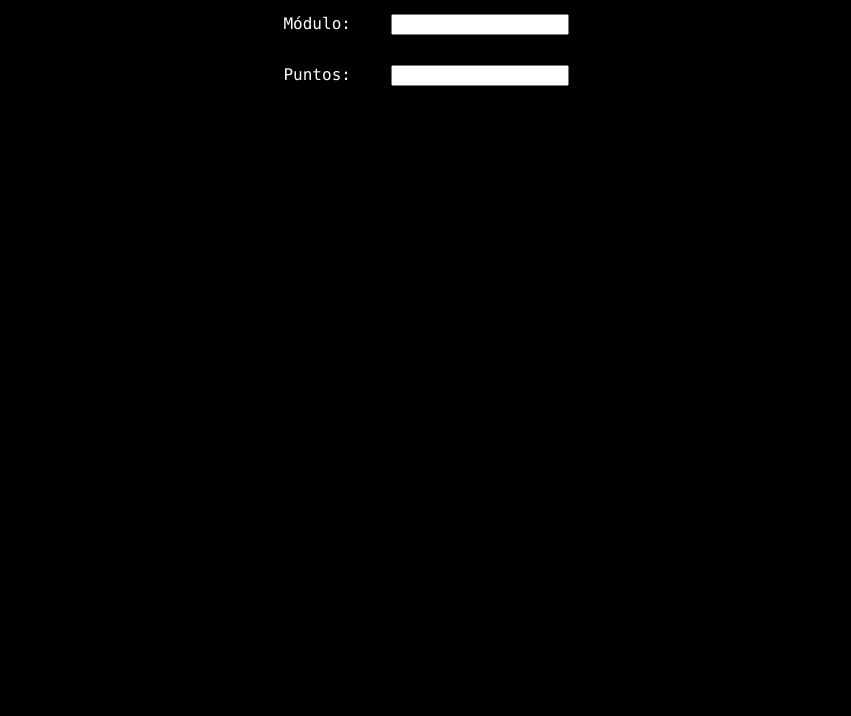
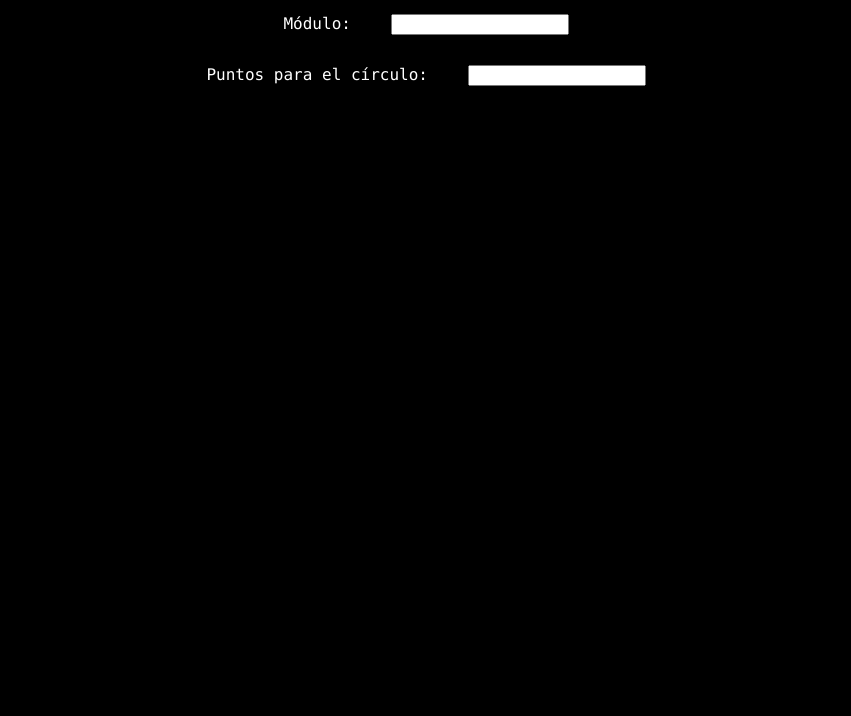
Before and after one commit to luxarts/DeltaCalibCalc, a plain HTML site: page generadordescripts.html in a window 1280 px wide. Shown: the part 84-800 px from the top of the page, without its empty margins (214-1065 px from the left). Drawn offline with Linux system fonts and the light colour scheme.

Commit message:
Update generadordescripts.html

```diff
--- a/generadordescripts.html
+++ b/generadordescripts.html
@@ -1,3 +1,7 @@
+<!--	Script creado por LuxARTS
+	www.github.com/luxarts
+		2017
+-->
 <style type="text/css">
 	*{
 		font-family: Consolas;
@@ -37,7 +41,7 @@
 <body>
 	<h1>Generador de scripts para impresora Delta</h1>
 	<span>Módulo: </span><input type="text" id="modulo" onchange="pol2cart();"><br>
-	<span>Puntos: </span><input type="text" id="puntos" onchange="pol2cart();"><br>
+	<span>Puntos para el círculo: </span><input type="text" id="puntos" onchange="pol2cart();"><br>
 	<div id="codes">
 		<div class="code">
 			<h2>Centro</h2>
```
